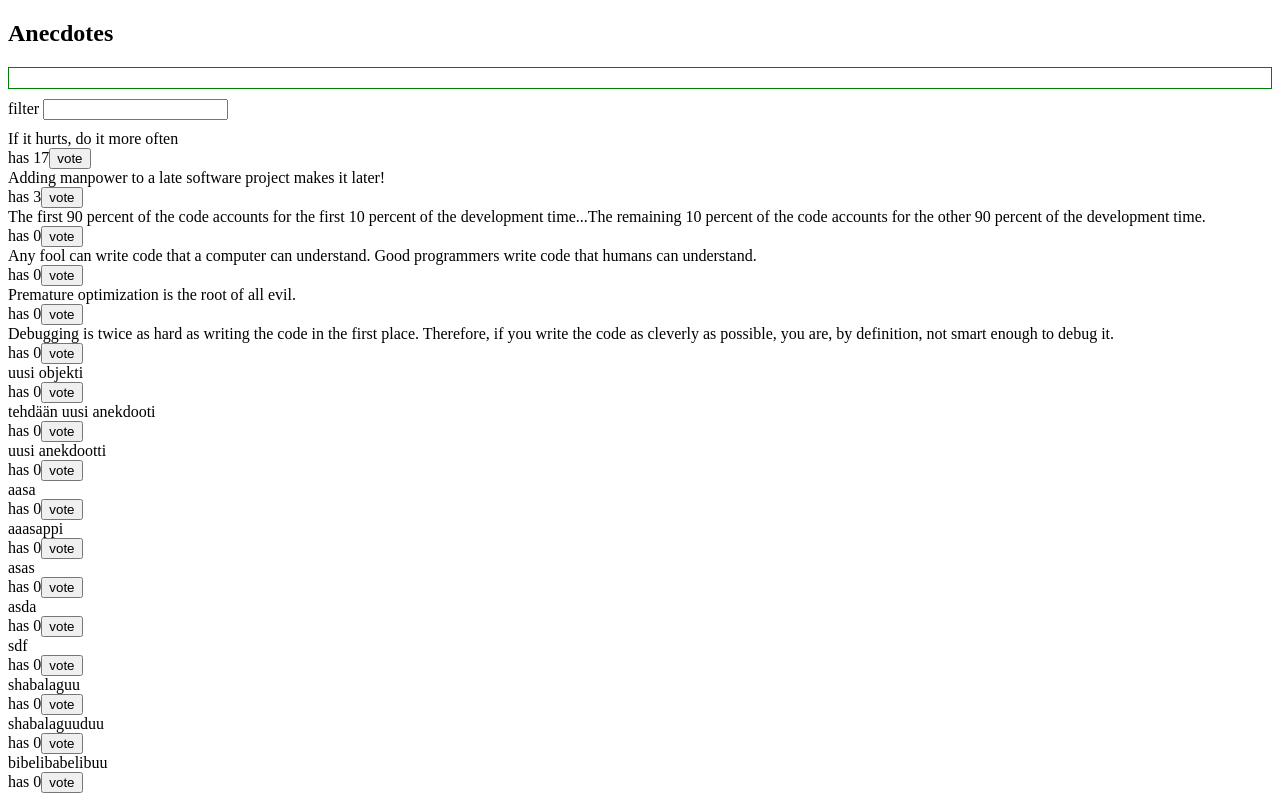
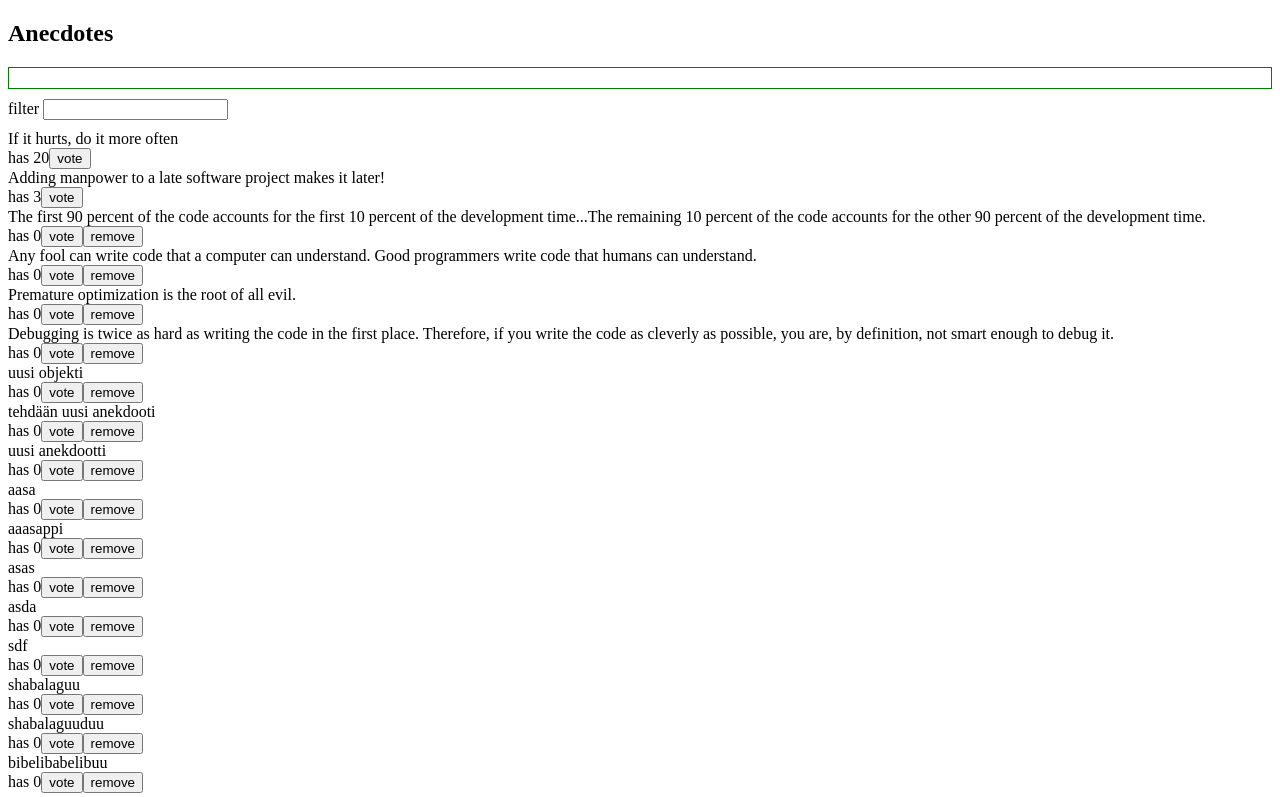
Before and after one commit to Jyrsinho/fsopen_osa6, a React (Vite) app in the folder anecdotes/: page / in a window 1280 px wide. Shown: the top 797 px of the page. Built offline with nearby package versions, Linux system fonts and the light colour scheme; data requests are answered from the project's data file.

Commit message:
anekdoottien poistaminen onnistuu frontissa - ei pöivitä vielä backendiä

```diff
--- a/anecdotes/db.json
+++ b/anecdotes/db.json
@@ -3,7 +3,7 @@
     {
       "content": "If it hurts, do it more often",
       "id": "47145",
-      "votes": 17
+      "votes": 20
     },
     {
       "content": "Adding manpower to a late software project makes it later!",
--- a/anecdotes/src/components/AnecdoteList.jsx
+++ b/anecdotes/src/components/AnecdoteList.jsx
@@ -4,15 +4,38 @@ import { useNotificationActions } from "../stores/useNotificationStore.js";
 const AnecdoteList = () => {
 
     const anecdotes = useAnecdotes()
-    const { vote } = useAnecdoteActions()
+    const { vote , removeAnecdote } = useAnecdoteActions()
     const { setNotification } = useNotificationActions()
 
     const handleVote = (anecdote) => {
-        vote(anecdote.id)
-        setNotification({
-            type: "success",
-            message: `Voted: ${anecdote.content}`,
-        })
+        try {
+            vote(anecdote.id)
+            setNotification({
+                type: "success",
+                message: `Voted: ${anecdote.content}`,
+            })
+        } catch (error) {
+            setNotification({
+                type: "error",
+                message: error,
+            })
+        }
+    }
+
+    const handleRemove = (anecdote) => {
+        console.log('lets remove anecdote - ', anecdote)
+        try {
+            removeAnecdote(anecdote.id)
+            setNotification({
+                type: "success",
+                message: `Removed ${anecdote.content}`,
+            })
+        } catch (error) {
+            setNotification({
+                type: "error",
+                message: error,
+            })
+        }
     }
 
     const sortedAnecdotes = anecdotes.toSorted((a,b) => b.votes - a.votes )
@@ -25,6 +48,7 @@ const AnecdoteList = () => {
                     <div>
                         has {anecdote.votes}
                         <button onClick={() => handleVote(anecdote)}>vote</button>
+                        {anecdote.votes === 0 && <button onClick={() => handleRemove(anecdote)}>remove</button>}
                     </div>
                 </div>
             ))}
--- a/anecdotes/src/stores/useAnecdoteStore.js
+++ b/anecdotes/src/stores/useAnecdoteStore.js
@@ -9,7 +9,7 @@ const asObject = anecdote => ({
 
 const useAnecdoteStore = create((set, get) => ({
     anecdotes: [],
-    filter: '',
+    filter:  '',
     actions: {
         vote: async (id) => {
             const anecdote = get().anecdotes.find(anecdote => anecdote.id === id)
@@ -31,6 +31,11 @@ const useAnecdoteStore = create((set, get) => ({
             const createdAnecdote = await anecdoteService.create(anecdoteObject)
             set(state => ({ anecdotes: [...state.anecdotes, createdAnecdote] }))
         },
+        removeAnecdote: async (id) => {
+            const anecdotes = get().anecdotes
+            const updatedAnecdotes = anecdotes.filter(anecdote => anecdote.id !== id)
+            set ( () => ({ anecdotes: updatedAnecdotes }))
+        },
         setFilter: (filter) => {
             set(() => ({ filter: filter }))
         },
--- a/anecdotes/src/stores/useNotificationStore.js
+++ b/anecdotes/src/stores/useNotificationStore.js
@@ -8,7 +8,7 @@ const useNotificationStore = create( (set) => ({
         },
         resetNotification: () => {
             set( ()=> ({ notification: null }))
-        }
+        },
     }
 }))
 
```
